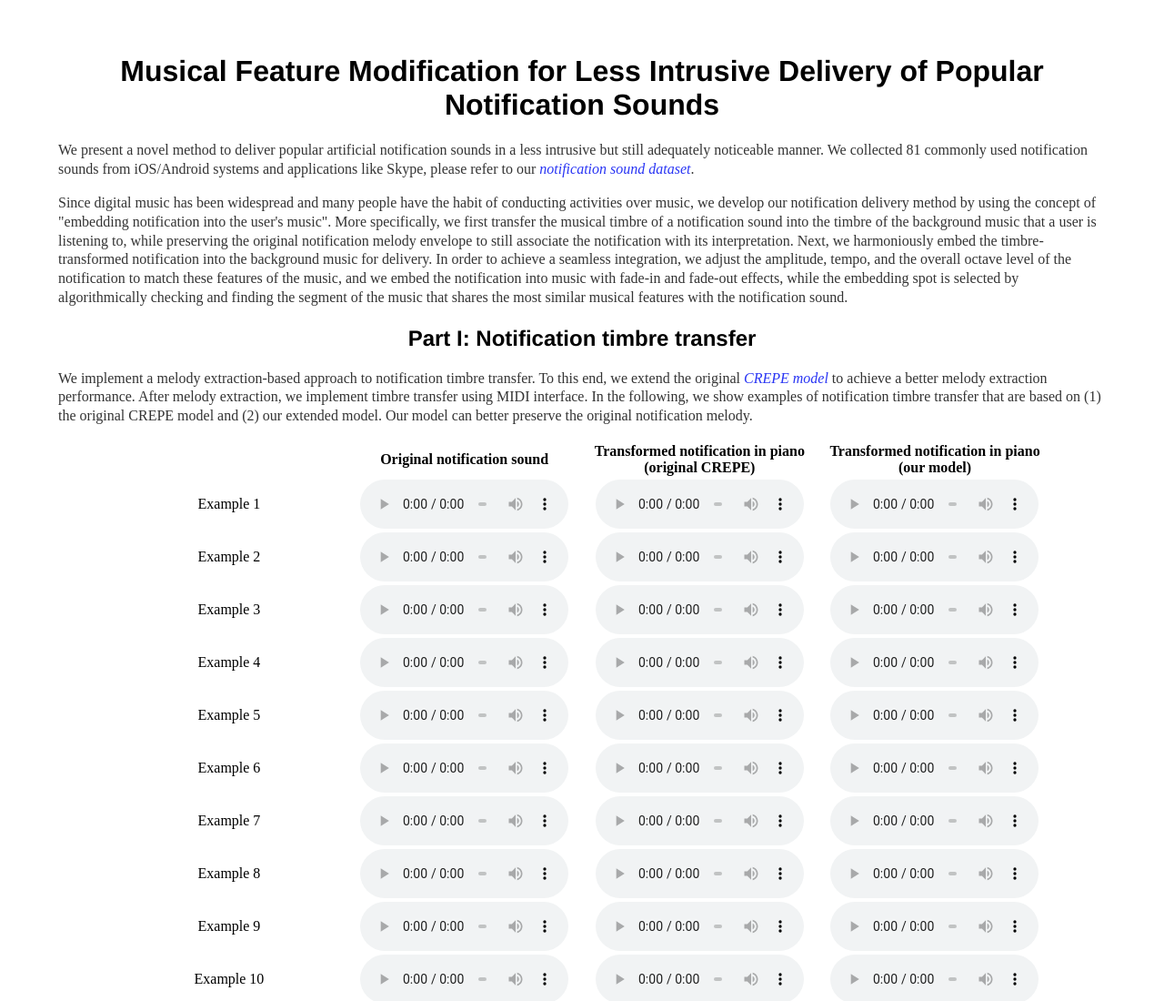
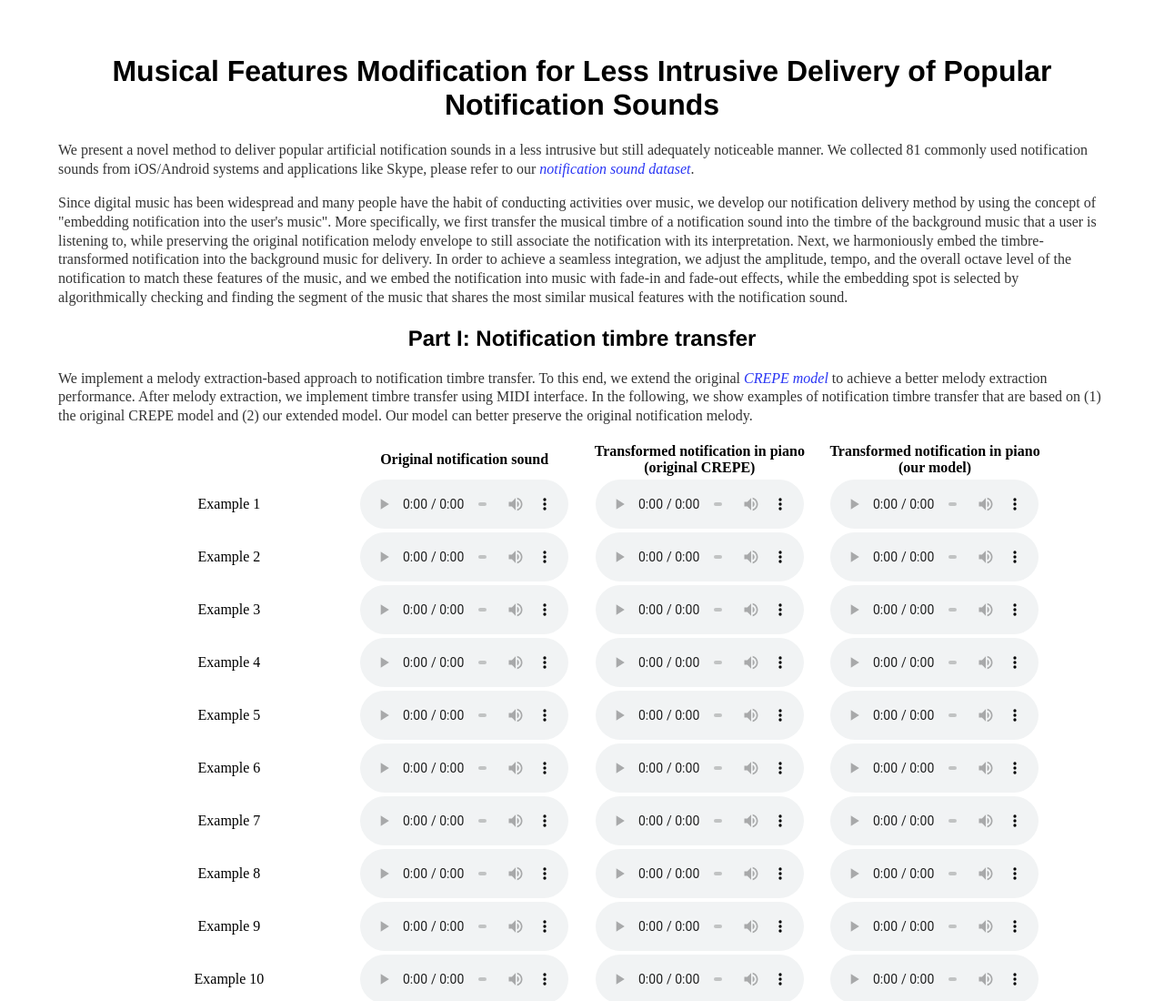
Before and after one commit to gladys0313/ICAD2021-notification-delivery, a plain HTML site: page index.html in a window 1280 px wide. Shown: the top 1100 px of the page at 91% size. Drawn offline with Linux system fonts and the light colour scheme.

Commit message:
Update index.html

```diff
--- a/index.html
+++ b/index.html
@@ -12,7 +12,7 @@
         <div class="container">
             <div class="blurb">
                 <center>
-                <h1>Musical Feature Modification for Less Intrusive Delivery of Popular Notification Sounds</h1>
+                <h1>Musical Features Modification for Less Intrusive Delivery of Popular Notification Sounds</h1>
 <!--                 <h3> Jing Yang, Tristan Cinquin, Gábor Sörös </h3> -->
                 </center>
 
```
